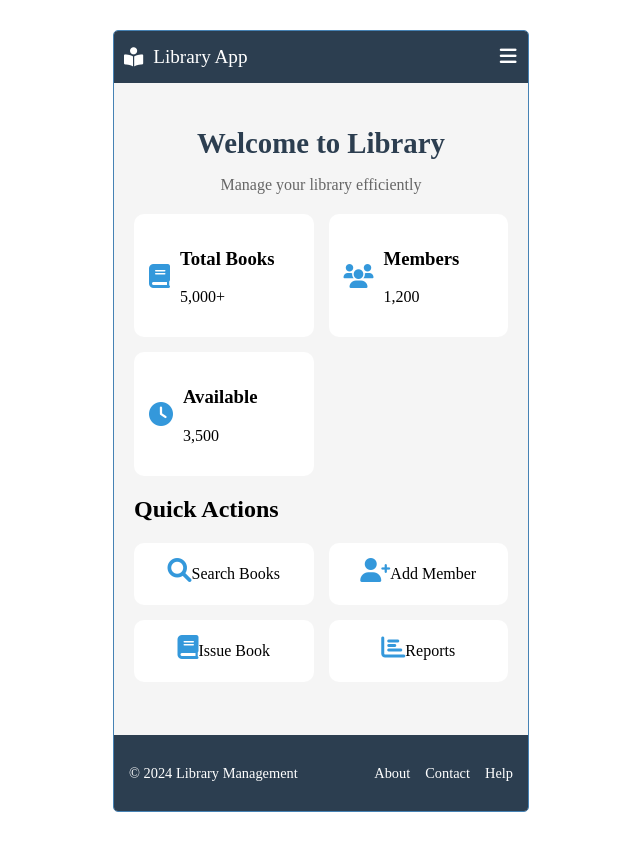
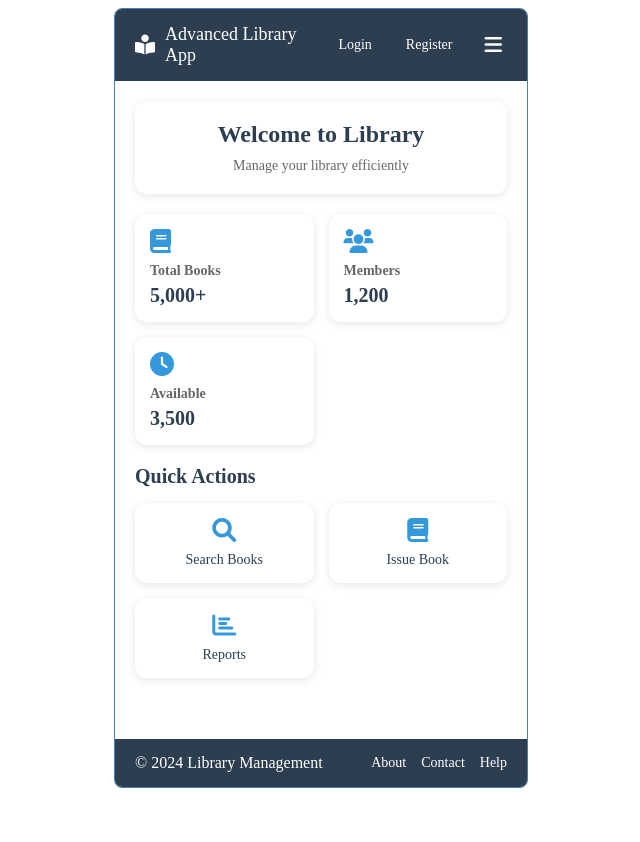
Before and after one commit to ashnanoushad2000/AML_SSE_Ashna, an Angular app: page /home in a window 1280 px wide. Shown: the whole page, without its empty margins (319-959 px from the left). After the commit the page ends 800 px from the top, so only its background shows below. Built offline with nearby package versions, Linux system fonts and the light colour scheme.

Commit message:
homeupdated

```diff
--- a/src/app/app.config.ts
+++ b/src/app/app.config.ts
@@ -1,8 +1,10 @@
-import { ApplicationConfig, provideZoneChangeDetection } from '@angular/core';
-import { provideRouter } from '@angular/router';
-
+//
+import { ApplicationConfig } from '@angular/core';
+import { provideRouter, withDebugTracing } from '@angular/router';
 import { routes } from './app.routes';
 
 export const appConfig: ApplicationConfig = {
-  providers: [provideZoneChangeDetection({ eventCoalescing: true }), provideRouter(routes)]
+  providers: [
+    provideRouter(routes, withDebugTracing())
+  ]
 };
--- a/src/app/components/home/home.component.css
+++ b/src/app/components/home/home.component.css
@@ -1,29 +1,47 @@
-/* home.component.css */
-/* Container */
+/* Reset and Base Styles */
+* {
+    margin: 0;
+    padding: 0;
+    box-sizing: border-box;
+}
+
+body {
+    background: #f0f2f5;
+    display: flex;
+    justify-content: center;
+    align-items: center;
+    min-height: 100vh;
+    margin: 0;
+    padding: 0;
+    font-family: -apple-system, BlinkMacSystemFont, 'Segoe UI', Roboto, sans-serif;
+}
+
+/* Main Container */
 .container {
-    max-width: 414px;
-    margin: 30px auto;
-    min-height: 780px;
+    width: 414px;
+    height: 780px;
+    background: white;
     border: 1px solid steelblue;
-    border-radius: 5px;
-    background-color: #f5f5f5;
-    position: relative;
+    border-radius: 8px;
     overflow: hidden;
     display: flex;
     flex-direction: column;
+    position: relative;
+    margin: 0 auto;
 }
 
 /* Header Styles */
 .app-header {
     background: #2c3e50;
-    width: 96%;
-    padding: 10px;
+    padding: 0;
+    position: relative;
 }
 
 .header-content {
     display: flex;
     justify-content: space-between;
     align-items: center;
+    padding: 15px 20px;
 }
 
 .logo {
@@ -34,50 +52,93 @@
 }
 
 .logo i {
-    font-size: 1.2rem;
+    font-size: 20px;
 }
 
 .logo span {
-    font-size: 1.2rem;
+    font-size: 18px;
     font-weight: 500;
 }
 
-.nav-menu {
-    display: none;
-    position: absolute;
-    top: 100%;
-    right: 0;
-    background: #2c3e50;
-    width: 200px;
-    border-radius: 0 0 5px 5px;
-    padding: 10px;
-    list-style: none;
+.header-right {
+    display: flex;
+    align-items: center;
+    gap: 15px;
 }
 
-.nav-menu.active {
-    display: block;
+.regular-menu {
+    display: flex;
+    gap: 10px;
 }
 
-.nav-menu li a {
+.auth-link {
     color: white;
     text-decoration: none;
-    padding: 10px;
-    display: block;
-    transition: all 0.3s ease;
+    padding: 6px 12px;
+    font-size: 14px;
+    border-radius: 4px;
+    transition: background-color 0.3s;
 }
 
-.nav-menu li a:hover {
-    background: #34495e;
-    border-radius: 5px;
+.auth-link:hover {
+    background: rgba(255,255,255,0.1);
 }
 
 .menu-toggle {
     background: none;
     border: none;
     color: white;
-    font-size: 1.2rem;
+    font-size: 20px;
     cursor: pointer;
     padding: 5px;
+    display: flex;
+    align-items: center;
+    justify-content: center;
+    transition: transform 0.3s;
+}
+
+/* Navigation Menu */
+.nav-menu {
+    background: #2c3e50;
+    position: absolute;
+    top: 100%;
+    right: 0;
+    width: 200px;
+    max-height: 0;
+    overflow: hidden;
+    transition: max-height 0.3s ease-out;
+    box-shadow: 0 4px 6px rgba(0,0,0,0.1);
+    z-index: 1000;
+}
+
+.nav-menu.active {
+    max-height: 300px;
+}
+
+.nav-menu ul {
+    list-style: none;
+    padding: 0;
+    margin: 0;
+}
+
+.nav-menu li {
+    border-bottom: 1px solid rgba(255,255,255,0.1);
+}
+
+.nav-menu li:last-child {
+    border-bottom: none;
+}
+
+.nav-menu li a {
+    color: white;
+    text-decoration: none;
+    padding: 12px 20px;
+    display: block;
+    transition: background-color 0.3s;
+}
+
+.nav-menu li a:hover {
+    background: rgba(255,255,255,0.1);
 }
 
 /* Main Content */
@@ -87,14 +148,25 @@
     overflow-y: auto;
 }
 
-/* Cards with Hover Effect */
-.hover-effect {
-    transition: all 0.3s ease;
+/* Welcome Section */
+.welcome-section {
+    background: white;
+    padding: 20px;
+    border-radius: 12px;
+    text-align: center;
+    margin-bottom: 20px;
+    box-shadow: 0 2px 8px rgba(0,0,0,0.1);
 }
 
-.hover-effect:hover {
-    transform: translateY(-3px);
-    box-shadow: 0 4px 8px rgba(0,0,0,0.1);
+.welcome-section h1 {
+    color: #2c3e50;
+    font-size: 24px;
+    margin-bottom: 10px;
+}
+
+.welcome-section p {
+    color: #666;
+    font-size: 14px;
 }
 
 /* Stats Grid */
@@ -102,21 +174,32 @@
     display: grid;
     grid-template-columns: repeat(2, 1fr);
     gap: 15px;
-    margin: 20px 0;
+    margin-bottom: 20px;
 }
 
 .stat-card {
     background: white;
     padding: 15px;
-    border-radius: 10px;
-    display: flex;
-    align-items: center;
-    gap: 10px;
+    border-radius: 12px;
+    box-shadow: 0 2px 8px rgba(0,0,0,0.1);
 }
 
 .stat-card i {
-    font-size: 1.5rem;
     color: #3498db;
+    font-size: 24px;
+    margin-bottom: 10px;
+}
+
+.stat-card h3 {
+    color: #666;
+    font-size: 14px;
+    margin-bottom: 5px;
+}
+
+.stat-card p {
+    color: #2c3e50;
+    font-size: 20px;
+    font-weight: 600;
 }
 
 /* Quick Actions */
@@ -124,31 +207,47 @@
     margin-top: 20px;
 }
 
+.quick-actions h2 {
+    color: #2c3e50;
+    font-size: 20px;
+    margin-bottom: 15px;
+}
+
 .actions-grid {
     display: grid;
     grid-template-columns: repeat(2, 1fr);
     gap: 15px;
-    margin-top: 15px;
 }
 
 .action-card {
     background: white;
     padding: 15px;
-    border-radius: 10px;
+    border-radius: 12px;
     text-align: center;
-    cursor: pointer;
+    box-shadow: 0 2px 8px rgba(0,0,0,0.1);
+    transition: transform 0.3s ease;
+}
+
+.action-card:hover {
+    transform: translateY(-2px);
 }
 
 .action-card i {
-    font-size: 1.5rem;
+    font-size: 24px;
     color: #3498db;
     margin-bottom: 8px;
+    display: block;
+}
+
+.action-card span {
+    font-size: 14px;
+    color: #2c3e50;
 }
 
 /* Footer */
 .app-footer {
     background: #2c3e50;
-    padding: 15px;
+    padding: 15px 20px;
     margin-top: auto;
 }
 
@@ -157,7 +256,6 @@
     justify-content: space-between;
     align-items: center;
     color: white;
-    font-size: 0.9rem;
 }
 
 .footer-links {
@@ -168,38 +266,35 @@
 .footer-links a {
     color: white;
     text-decoration: none;
-    transition: color 0.3s ease;
+    font-size: 14px;
+    transition: color 0.3s;
 }
 
 .footer-links a:hover {
     color: #3498db;
 }
 
-/* Welcome Section */
-.welcome-section {
-    text-align: center;
-    margin-bottom: 20px;
+/* Utility Classes */
+.hover-effect:active {
+    transform: scale(0.98);
 }
 
-.welcome-section h1 {
-    color: #2c3e50;
-    font-size: 1.8rem;
-    margin-bottom: 10px;
+/* Hide scrollbar */
+.main-content::-webkit-scrollbar {
+    display: none;
 }
 
-.welcome-section p {
-    color: #666;
-}
-
-/* Responsive Design */
-@media (max-width: 360px) {
-    .stats-grid, .actions-grid {
-        grid-template-columns: 1fr;
+/* Media Query */
+@media (max-width: 414px) {
+    .container {
+        width: 100%;
+        height: 100vh;
+        margin: 0;
+        border: none;
+        border-radius: 0;
     }
 
-    .footer-content {
-        flex-direction: column;
-        gap: 10px;
-        text-align: center;
+    .regular-menu {
+        display: none;
     }
 }
--- a/src/app/components/home/home.component.html
+++ b/src/app/components/home/home.component.html
@@ -1,24 +1,32 @@
-<!-- home.component.html -->
 <div class="container">
     <!-- Header -->
     <header class="app-header">
         <div class="header-content">
             <div class="logo">
                 <i class="fas fa-book-reader"></i>
-                <span>Library App</span>
+                <span>Advanced Library App</span>
             </div>
-            <nav>
+
+            <div class="header-right">
+                <div class="regular-menu">
+                    <a routerLink="/login" class="auth-link">Login</a>
+                    <a routerLink="/registration-page" class="auth-link">Register</a>
+                </div>
+
                 <button class="menu-toggle" (click)="toggleMenu()">
-                    <i class="fas fa-bars"></i>
+                    <i [class]="isMenuOpen ? 'fas fa-times' : 'fas fa-bars'"></i>
                 </button>
-                <ul class="nav-menu" [class.active]="isMenuOpen">
-                    <li><a routerLink="/" routerLinkActive="active">Home</a></li>
-                    <li><a routerLink="/books" routerLinkActive="active">Books</a></li>
-                    <li><a routerLink="/members" routerLinkActive="active">Members</a></li>
-                    <li><a routerLink="/settings" routerLinkActive="active">Settings</a></li>
-                </ul>
-            </nav>
+            </div>
         </div>
+
+        <nav class="nav-menu" [class.active]="isMenuOpen">
+            <ul>
+                <li><a routerLink="/home" routerLinkActive="active">Home</a></li>
+                <li><a routerLink="/books" routerLinkActive="active">Books</a></li>
+                <li><a routerLink="/members" routerLinkActive="active">Members</a></li>
+                <li><a routerLink="/settings" routerLinkActive="active">Settings</a></li>
+            </ul>
+        </nav>
     </header>
 
     <!-- Main Content -->
@@ -62,10 +70,10 @@
                     <i class="fas fa-search"></i>
                     <span>Search Books</span>
                 </div>
-                <div class="action-card hover-effect">
+                <!-- <div class="action-card hover-effect">
                     <i class="fas fa-user-plus"></i>
                     <span>Add Member</span>
-                </div>
+                </div> -->
                 <div class="action-card hover-effect">
                     <i class="fas fa-book"></i>
                     <span>Issue Book</span>
--- a/src/app/components/login-page/login-page.component.css
+++ b/src/app/components/login-page/login-page.component.css
@@ -1,6 +1,6 @@
 
 
-h1 {
+ h1 {
     text-align: center;
     font-size: 1.8rem;
     color: #333;
--- a/src/app/components/login-page/login-page.component.ts
+++ b/src/app/components/login-page/login-page.component.ts
@@ -1,18 +1,45 @@
+//
+//
+
+//
+
+
 import { Component } from '@angular/core';
 import { FormsModule } from '@angular/forms';
-import { RouterLink } from '@angular/router';
+import { RouterModule } from '@angular/router';
+import { CommonModule } from '@angular/common';
+
 @Component({
   selector: 'app-login-page',
   standalone: true,
-  imports: [FormsModule, RouterLink],
+  imports: [FormsModule, RouterModule, CommonModule],
   templateUrl: './login-page.component.html',
   styleUrl: './login-page.component.css'
 })
 export class LoginPageComponent {
-  text: string;
-  day: string;
-  onSubmit(){
-    alert('Submit')
+  username: string = '';
+  password: string = '';
+  showPassword: boolean = false;
+  isMenuOpen: boolean = false;
+  isLoading: boolean = false;
+
+  toggleMenu(): void {
+    this.isMenuOpen = !this.isMenuOpen;
   }
 
+  togglePasswordVisibility(): void {
+    this.showPassword = !this.showPassword;
+  }
+
+  onSubmit(): void {
+    if (this.username && this.password) {
+      this.isLoading = true;
+      // Simulate API call
+      setTimeout(() => {
+        console.log('Login attempt', this.username);
+        this.isLoading = false;
+        // Add your actual login logic here
+      }, 1500);
+    }
+  }
 }
--- a/src/index.html
+++ b/src/index.html
@@ -1,17 +1,14 @@
-<!doctype html>
+<!DOCTYPE html>
 <html lang="en">
 <head>
-  <meta charset="utf-8">
-  <title>Advanced Library Management</title>
-  <base href="/">
-  <meta name="viewport" content="width=device-width, initial-scale=1.0, maximum-scale=1.0, user-scalable=no">
-  <meta name="mobile-web-app-capable" content="yes">
-  <meta name="apple-mobile-web-app-capable" content="yes">
-
-  <link rel="icon" type="image/x-icon" href="favicon.ico">
-  <link rel="stylesheet" href="https://cdnjs.cloudflare.com/ajax/libs/font-awesome/6.0.0/css/all.min.css">
+    <meta charset="utf-8">
+    <title>Library App</title>
+    <base href="/">
+    <meta name="viewport" content="width=device-width, initial-scale=1">
+    <link rel="stylesheet" href="https://cdnjs.cloudflare.com/ajax/libs/font-awesome/6.0.0/css/all.min.css">
+    <link rel="icon" type="image/x-icon" href="favicon.ico">
 </head>
 <body>
-  <app-root></app-root>
+    <app-root></app-root>
 </body>
 </html>
--- a/src/styles.css
+++ b/src/styles.css
@@ -1,4 +1,4 @@
-/* You can add global styles to this file, and also import other style files
+ /* You can add global styles to this file, and also import other style files
 * {
   box-sizing: border-box;
   margin: 0;
@@ -88,4 +88,5 @@ body {
 .inline{
   display: inline-block;
   vertical-align: middle;
-} */
+}
+ */
```
Also changed, not shown: src/app/app.routes.ts (+36 -9 lines), src/app/components/home/home.component.ts (+5 -17 lines), src/app/components/login-page/login-page.component.html (line endings or trailing spaces).
